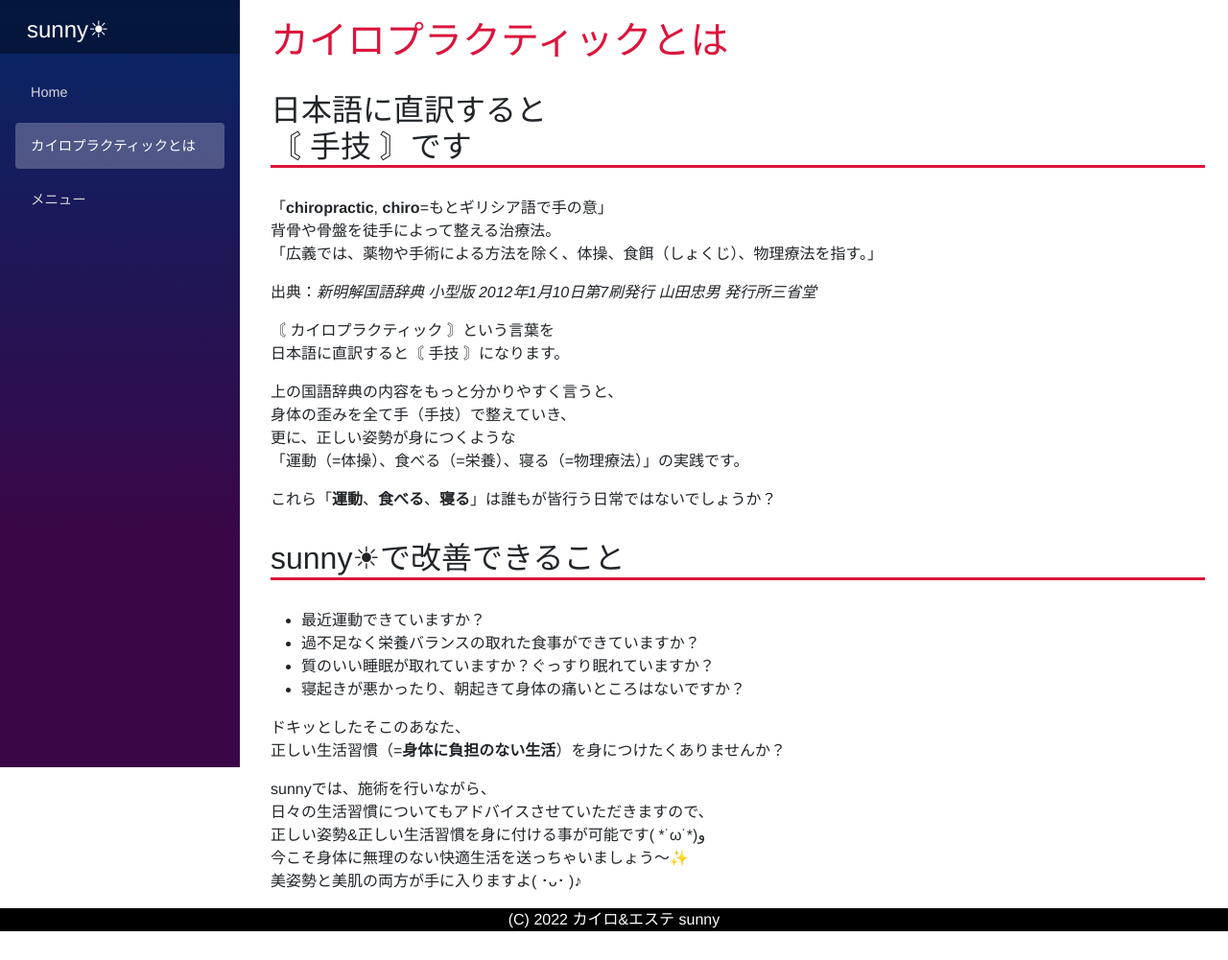
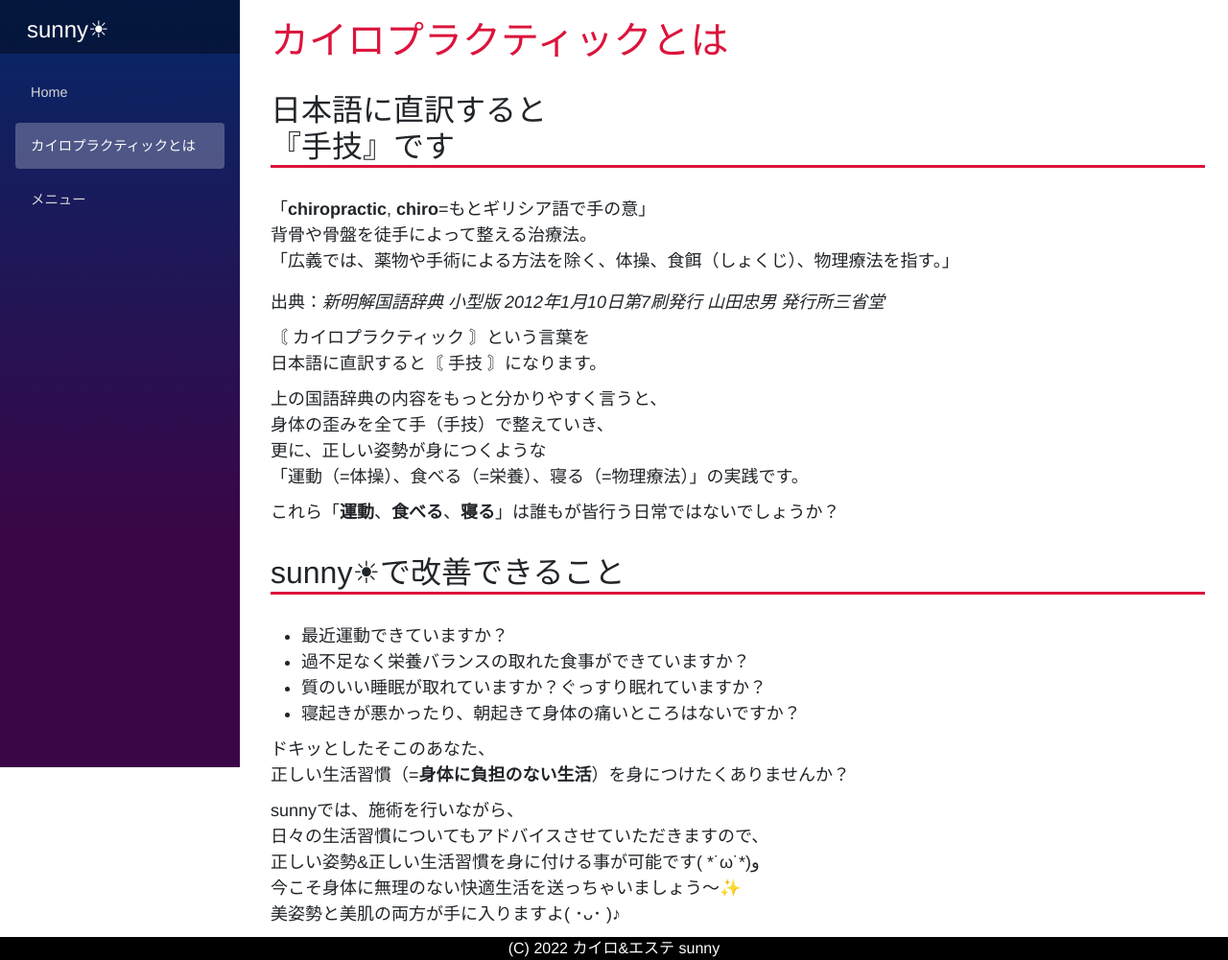
Before and after one commit to rakekiyo/sunny-hp_old, an ASP.NET Core app: page /about in a window 1280 px wide. Shown: the whole page at 96% size. Before the commit the page ends 971 px from the top, so only its background shows below. Run offline with ASP.NET Core 8, Linux system fonts and the light colour scheme; style sheets or scripts are compiled from the project's sources; some web fonts are replaced.

Commit message:
スタイルを調整

```diff
--- a/blazor-app/Pages/About.razor
+++ b/blazor-app/Pages/About.razor
@@ -8,7 +8,7 @@
 
 <section>
 
-  <h2 class="sunny-subtitle">日本語に直訳すると<br>〘 手技 〙です</h2>
+  <h2 class="sunny-subtitle">日本語に直訳すると<br>『手技』です</h2>
 
   <blockquote class="sunny-reference">
     <p>
--- a/blazor-app/wwwroot/css/sunny.css
+++ b/blazor-app/wwwroot/css/sunny.css
@@ -42,6 +42,12 @@
 	box-shadow: 0 2px 5px #ccc;
 }
 
+section p,
+section ul {
+	font-size: large;
+	margin-bottom: 10px;
+}
+
 @media screen and (max-width: 959px) {
 
 	/* 959px以下に適用されるCSS（タブレット用） */
```
